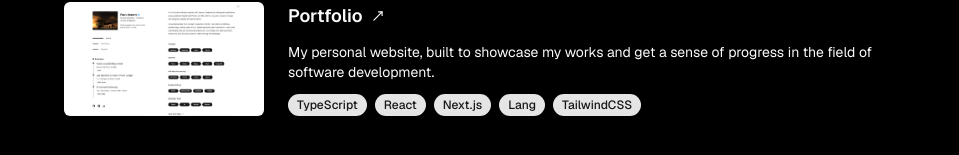
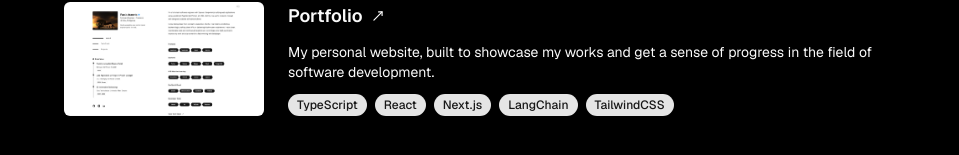
Before and after one commit to Aytsuu/Portfolio, a Next.js app: page /projects in a window 1280 px wide. Shown: the part 625-780 px from the top of the page, without its empty margins (160-1119 px from the left). Built offline with nearby package versions, Linux system fonts and the light colour scheme.

Commit message:
Edited projects

```diff
--- a/src/dto/projects.dto.ts
+++ b/src/dto/projects.dto.ts
@@ -31,7 +31,7 @@ export const projects = (theme: string): ProjectProps[] => [
   {
     name: "Portfolio",
     description: "My personal website, built to showcase my works and get a sense of progress in the field of software development.",
-    techStack: ['TypeScript', 'React', 'Next.js', 'Lang', 'TailwindCSS'],
+    techStack: ['TypeScript', 'React', 'Next.js', 'LangChain', 'TailwindCSS'],
     imageURI: `/assets/projects/portfolio_project_${theme === 'dark' ? 'light' : 'dark'}.png`,
     link: 'https://paoloaraneta.dev'
   },
```
